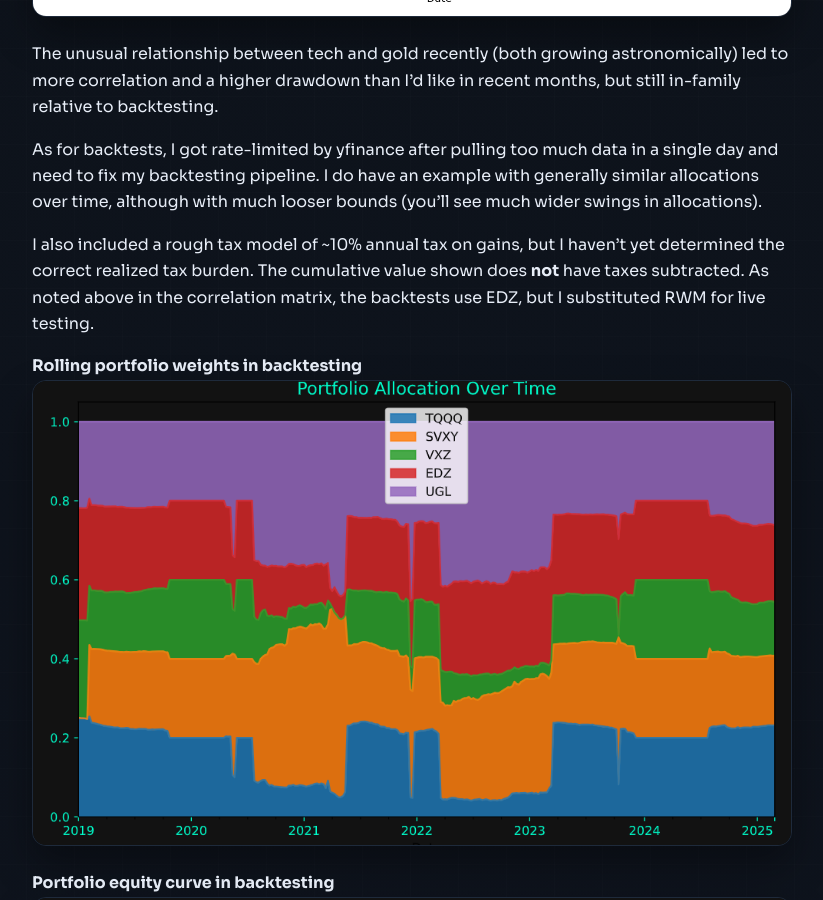
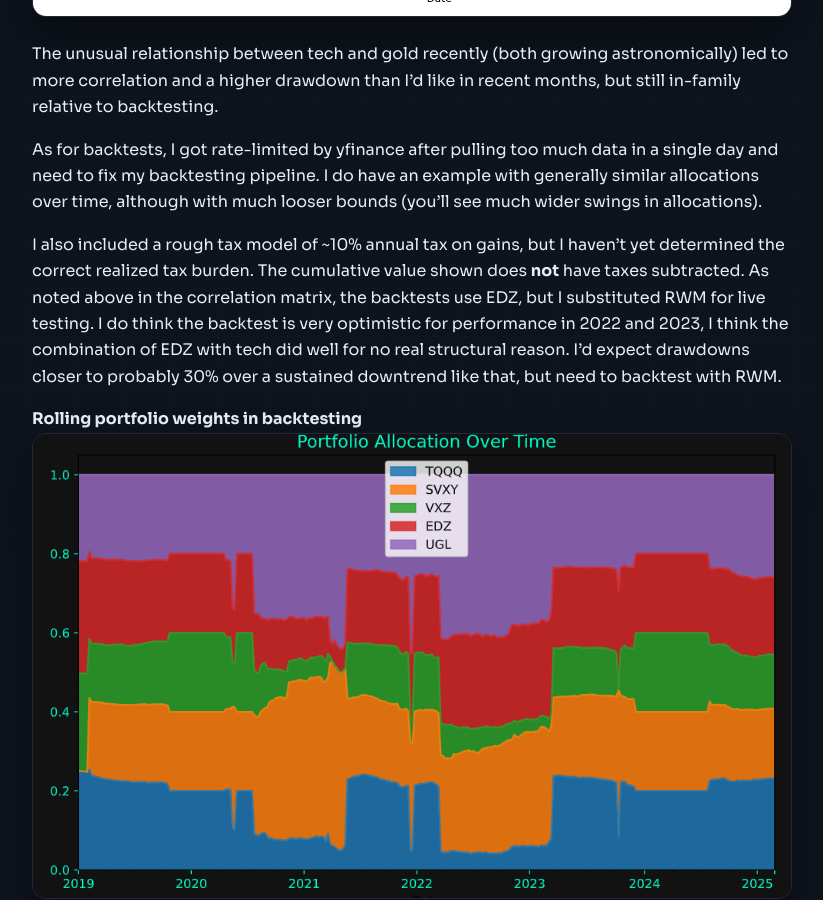
Before and after one commit to brynnj/brynnj.github.io, a Jekyll site: the page built from projects/min-variance.md, in a window 1280 px wide and 900 px high, scrolled down 4898 px. Shown: the whole window, without its empty margins (118-941 px from the left). Built offline with Jekyll 4.4.1, drawn with Linux system fonts in a browser that asks for light colours.

Commit message:
note about backtest

```diff
--- a/projects/min-variance.md
+++ b/projects/min-variance.md
@@ -116,7 +116,7 @@ The unusual relationship between tech and gold recently (both growing astronomic
 
 As for backtests, I got rate-limited by yfinance after pulling too much data in a single day and need to fix my backtesting pipeline. I do have an example with generally similar allocations over time, although with much looser bounds (you’ll see much wider swings in allocations).
 
-I also included a rough tax model of ~10% annual tax on gains, but I haven’t yet determined the correct realized tax burden. The cumulative value shown does **not** have taxes subtracted. As noted above in the correlation matrix, the backtests use EDZ, but I substituted RWM for live testing.
+I also included a rough tax model of ~10% annual tax on gains, but I haven’t yet determined the correct realized tax burden. The cumulative value shown does **not** have taxes subtracted. As noted above in the correlation matrix, the backtests use EDZ, but I substituted RWM for live testing. I do think the backtest is very optimistic for performance in 2022 and 2023, I think the combination of EDZ with tech did well for no real structural reason. I'd expect drawdowns closer to probably 30% over a sustained downtrend like that, but need to backtest with RWM.
 
 **Rolling portfolio weights in backtesting**
 ![Backtest Weights:](/assets/img/allocations-backtest.png)
@@ -125,6 +125,7 @@ I also included a rough tax model of ~10% annual tax on gains, but I haven’t y
 ![Backtest Performance:](/assets/img/risk-parity-performance-backtest.png)
 
 Drawdowns reached around 12%, higher than anything seen so far in live
+
 **Drawdown in backtesting**
 ![Backtest Drawdown:](/assets/img/drawdowns-backtest.png)
 
```
